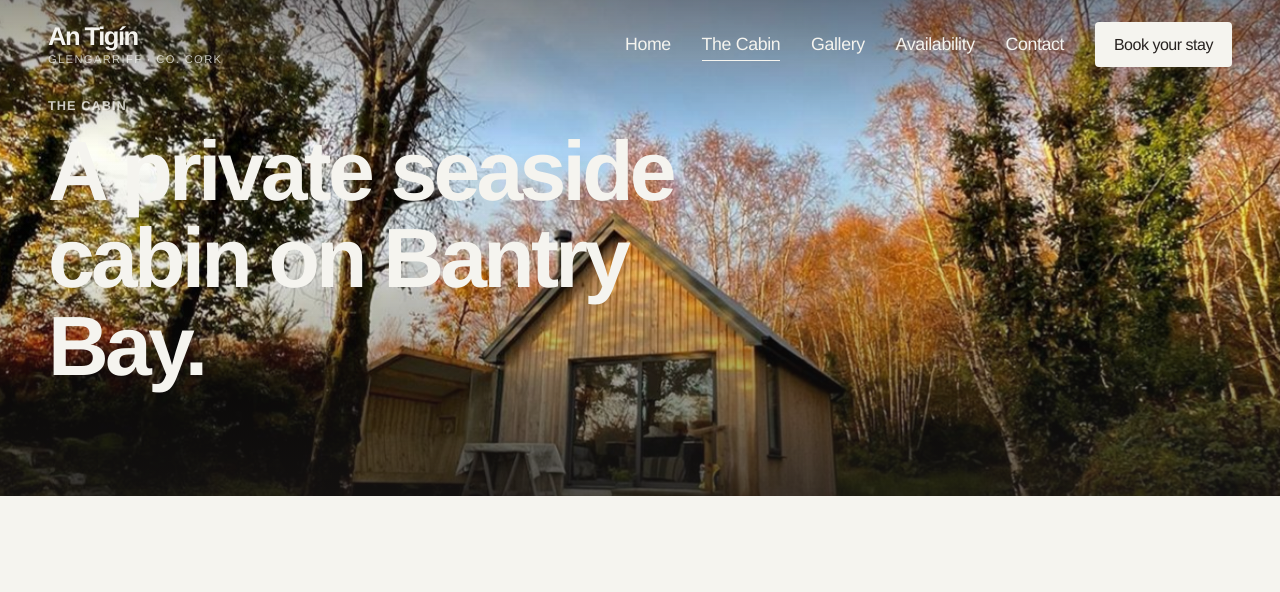
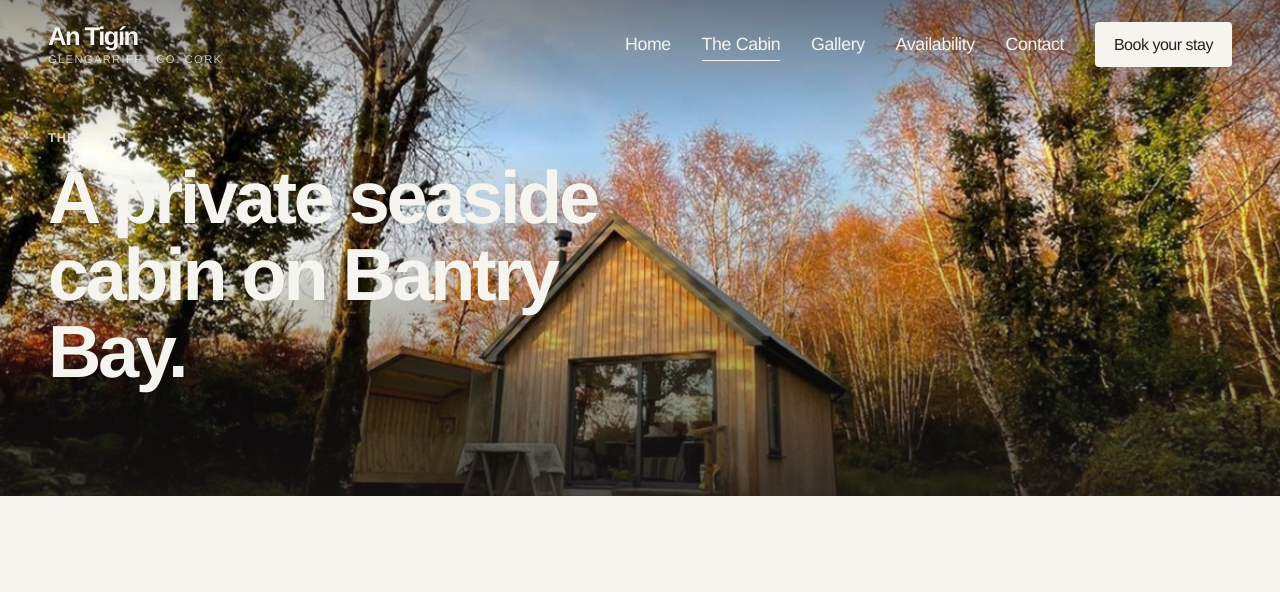
Before and after one commit to an-tigin-glengarriff/an-tigin-glengarriff.github.io, a PHP site: page /new/about.html in a window 1280 px wide. Shown: the top 592 px of the page. Run offline with PHP 8.4, Linux system fonts and the light colour scheme; some web fonts are replaced.

Commit message:
/new/ preview: keep hero headline clear of the nav on desktop

```diff
--- a/new/assets/style.css
+++ b/new/assets/style.css
@@ -224,3 +224,5 @@ h2{font-size:clamp(1.75rem,1.1rem + 3vw,4rem);letter-spacing:-.04em}
 @media (max-width:900px){
   .preview-flag{position:static;display:block;border-radius:0;text-align:center;padding:10px}
 }
+.hero .wrap{padding-top:clamp(110px,14vh,160px)}
+.hero h1{font-size:clamp(2.2rem,1.1rem + 4.4vw,5rem);max-width:15ch}
```
